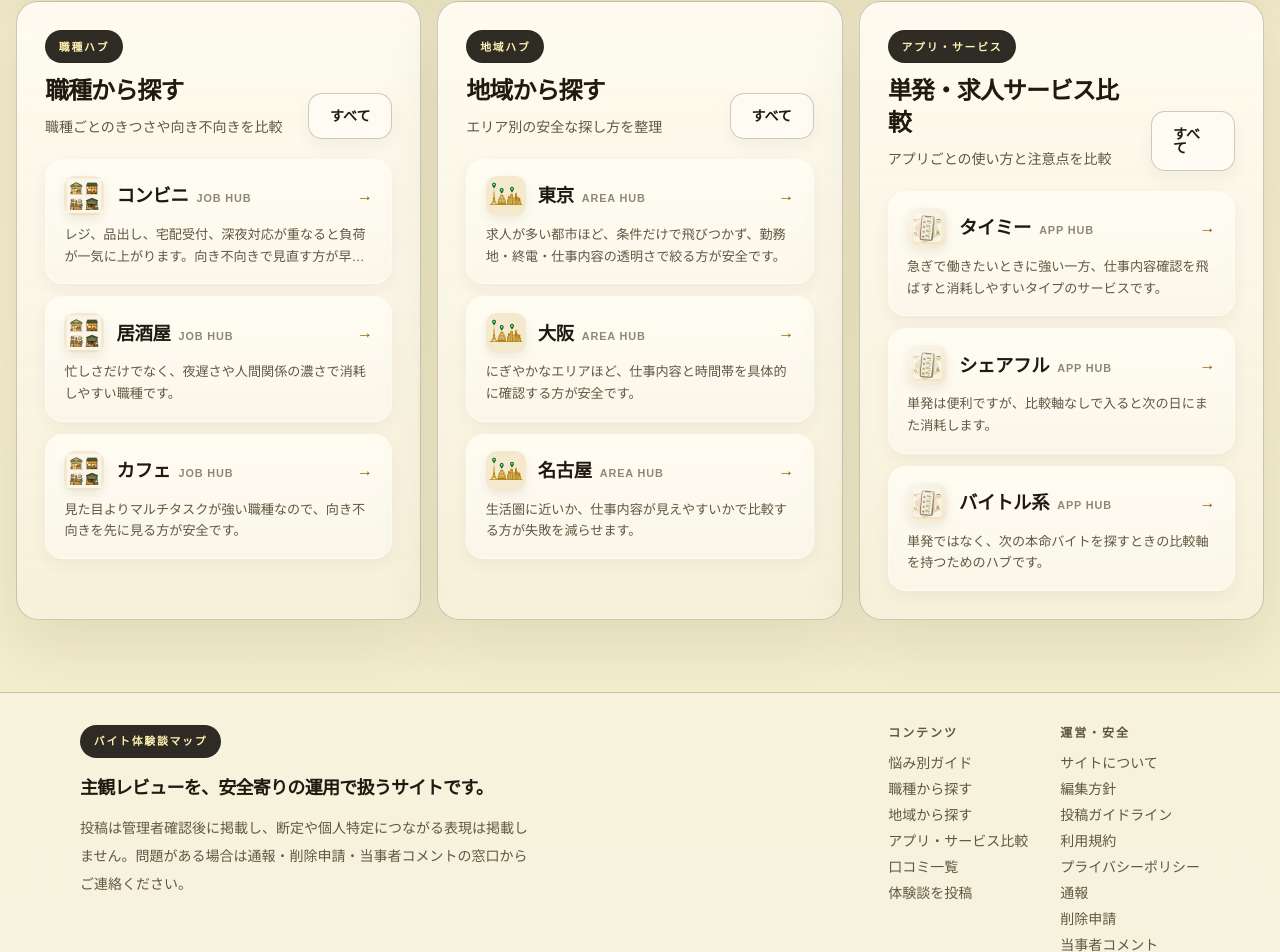
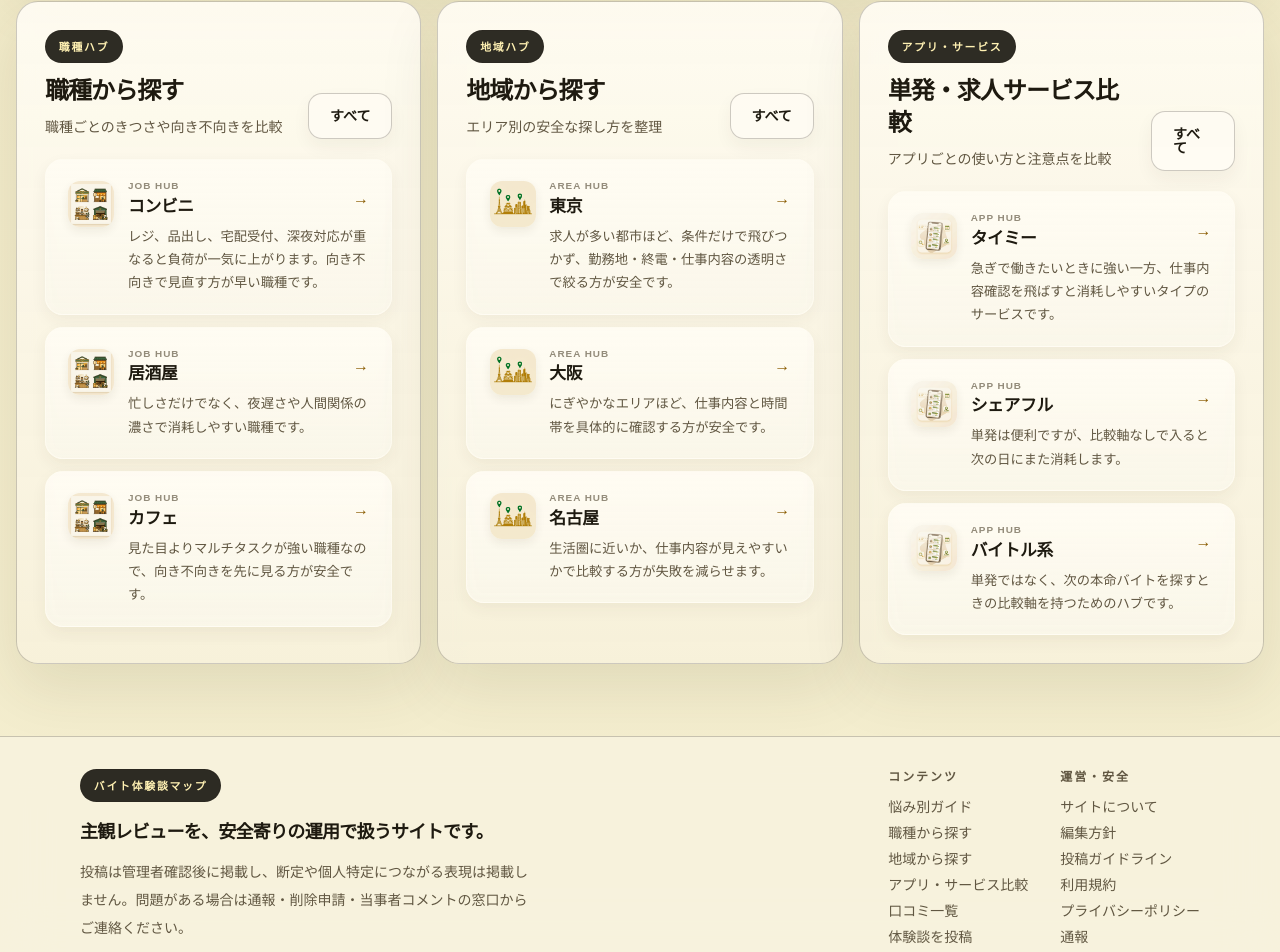
Before and after one commit to Kensuke-sam/baito-kuchikomi, a Next.js app: page / in a window 1280 px wide. Shown: the part 3860-4812 px from the top of the page. Built offline with nearby package versions, Linux system fonts and the light colour scheme; no server answers; the database is empty.

Commit message:
style: refine hub card layout

```diff
--- a/app/globals.css
+++ b/app/globals.css
@@ -466,7 +466,7 @@
   border: 1px solid rgba(255, 252, 243, 0.72);
   background: linear-gradient(180deg, var(--panel-strong), var(--panel));
   border-radius: 18px;
-  padding: 1rem 1.15rem;
+  padding: 1.1rem 1.2rem;
   box-shadow: 0 6px 16px rgba(63, 48, 12, 0.06);
   backdrop-filter: blur(8px);
   transition:
@@ -483,43 +483,59 @@
   border-color: rgba(138, 91, 0, 0.22);
 }
 
+/* アイコン + コンテンツの横並び */
+.hub-card-compact__body {
+  display: flex;
+  gap: 0.85rem;
+  align-items: flex-start;
+}
+
+/* コンテンツ内（タイトル行 + 説明文） */
+.hub-card-compact__content {
+  flex: 1;
+  min-width: 0;
+}
+
 .hub-card-compact__header {
   display: flex;
   align-items: center;
-  gap: 0.75rem;
+  justify-content: space-between;
+  gap: 0.5rem;
 }
 
 .hub-card-compact__icon {
-  width: 40px;
-  height: 40px;
-  border-radius: 11px;
+  width: 42px;
+  height: 42px;
+  border-radius: 12px;
   object-fit: cover;
   box-shadow: 0 4px 10px rgba(63, 48, 12, 0.08);
   flex-shrink: 0;
+  margin-top: 2px;
 }
 
 .hub-card-compact__titles {
   display: flex;
-  align-items: baseline;
-  gap: 0.5rem;
+  flex-direction: column;
+  gap: 0.1rem;
   flex: 1;
   min-width: 0;
 }
 
 .hub-card-compact__short-title {
-  font-size: 1.15rem;
+  font-size: 1rem;
   font-weight: 700;
   color: var(--page-ink);
   letter-spacing: -0.02em;
+  line-height: 1.3;
 }
 
 .hub-card-compact__eyebrow {
-  font-size: 0.68rem;
-  font-weight: 600;
+  font-size: 0.62rem;
+  font-weight: 700;
   color: var(--page-muted);
-  letter-spacing: 0.08em;
+  letter-spacing: 0.1em;
   text-transform: uppercase;
-  opacity: 0.7;
+  opacity: 0.68;
 }
 
 .hub-card-compact__arrow {
@@ -528,16 +544,17 @@
   color: var(--accent);
   flex-shrink: 0;
   transition: transform 180ms ease;
+  align-self: center;
 }
 
 .hub-card-compact:hover .hub-card-compact__arrow {
-  transform: translateX(3px);
+  transform: translateX(4px);
 }
 
 .hub-card-compact__excerpt {
-  margin-top: 0.5rem;
-  font-size: 0.82rem;
-  line-height: 1.65;
+  margin-top: 0.45rem;
+  font-size: 0.8rem;
+  line-height: 1.75;
   color: var(--page-muted);
   display: -webkit-box;
   -webkit-line-clamp: 2;
@@ -546,15 +563,41 @@
   overflow: hidden;
 }
 
-@media (max-width: 640px) {
+/* PC（lg以上）: アイコンを少し大きく、説明文を行クランプを解除 */
+@media (min-width: 1024px) {
+  .hub-card-compact {
+    padding: 1.2rem 1.4rem;
+  }
+
   .hub-card-compact__icon {
-    width: 34px;
-    height: 34px;
-    border-radius: 9px;
+    width: 46px;
+    height: 46px;
   }
 
   .hub-card-compact__short-title {
-    font-size: 1rem;
+    font-size: 1.05rem;
+  }
+
+  .hub-card-compact__excerpt {
+    font-size: 0.83rem;
+    -webkit-line-clamp: 3;
+    line-clamp: 3;
+  }
+}
+
+@media (max-width: 640px) {
+  .hub-card-compact__icon {
+    width: 36px;
+    height: 36px;
+    border-radius: 10px;
+  }
+
+  .hub-card-compact__short-title {
+    font-size: 0.95rem;
+  }
+
+  .hub-card-compact__excerpt {
+    font-size: 0.78rem;
   }
 }
 
--- a/components/HubCard.tsx
+++ b/components/HubCard.tsx
@@ -18,21 +18,26 @@
 
   return (
     <Link href={getHubPath(hub)} className="hub-card-compact">
-      <div className="hub-card-compact__header">
+      {/* PC: アイコンと本文を横並び */}
+      <div className="hub-card-compact__body">
         <Image
           src={icon}
           alt={hub.eyebrow}
-          width={40}
-          height={40}
+          width={44}
+          height={44}
           className="hub-card-compact__icon"
         />
-        <div className="hub-card-compact__titles">
-          <span className="hub-card-compact__short-title">{hub.shortTitle}</span>
-          <span className="hub-card-compact__eyebrow">{hub.eyebrow}</span>
+        <div className="hub-card-compact__content">
+          <div className="hub-card-compact__header">
+            <div className="hub-card-compact__titles">
+              <span className="hub-card-compact__eyebrow">{hub.eyebrow}</span>
+              <span className="hub-card-compact__short-title">{hub.shortTitle}</span>
+            </div>
+            <span className="hub-card-compact__arrow">→</span>
+          </div>
+          <p className="hub-card-compact__excerpt">{hub.excerpt}</p>
         </div>
-        <span className="hub-card-compact__arrow">→</span>
       </div>
-      <p className="hub-card-compact__excerpt">{hub.excerpt}</p>
     </Link>
   );
 }
```
